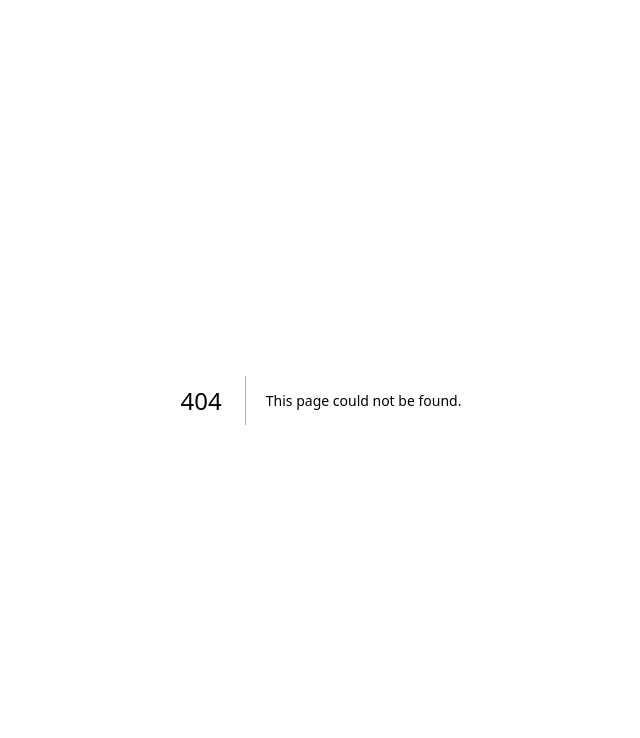
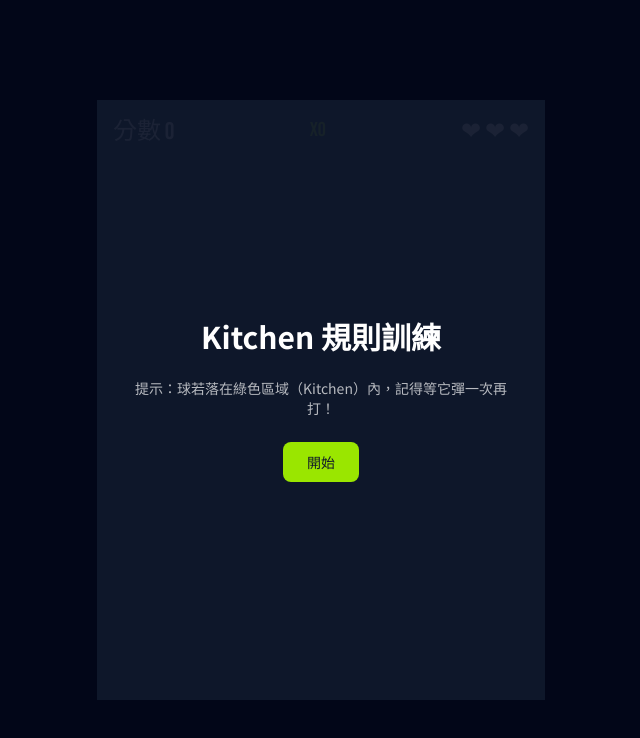
Before and after one commit to ketyykes/nextjs-pickball, a Next.js app: page /play in a window 1280 px wide. Before the commit this address had no page. Shown: the top 738 px of the page, without its empty margins (319-959 px from the left). Built offline with nearby package versions, Linux system fonts and the light colour scheme.

Commit message:
feat(play): 新增 /play route 入口頁

```diff
--- /dev/null
+++ b/app/play/page.tsx
@@ -0,0 +1,18 @@
+import type { Metadata } from "next";
+import { GameCanvas } from "@/components/play/GameCanvas";
+
+export const metadata: Metadata = {
+	title: "Kitchen 規則訓練 — 匹克球新手完全入門",
+	description:
+		"以小遊戲方式練習匹克球 Non-Volley Zone（Kitchen）規則：球落 Kitchen 內必須等彈一次再打。",
+};
+
+export default function PlayPage() {
+	return (
+		<main className="flex min-h-screen flex-col items-center justify-center bg-slate-950 px-4 py-6">
+			<div className="w-full max-w-md">
+				<GameCanvas />
+			</div>
+		</main>
+	);
+}
```
